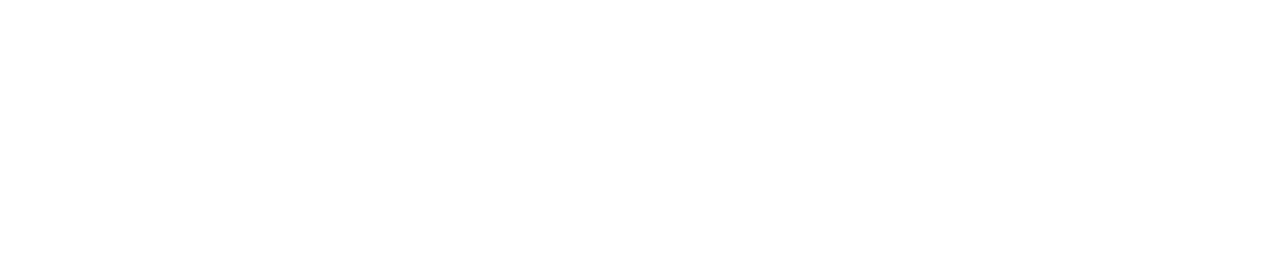
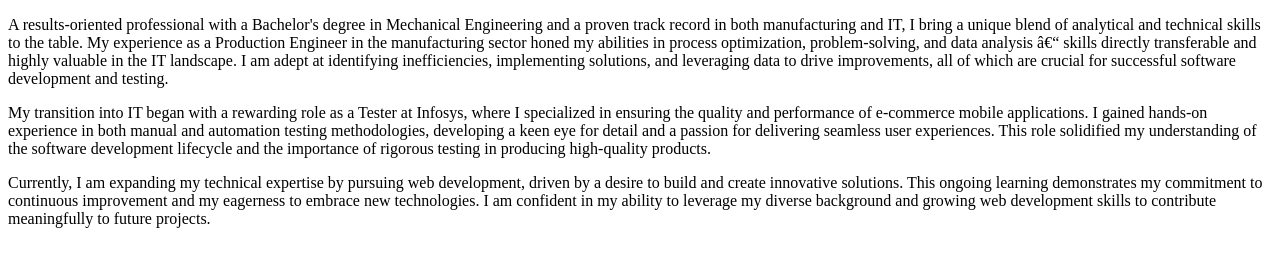
Before and after one commit to My-Work-at-git/Binesh-Protfolio, a plain HTML site: page public/aboutme.html in a window 1280 px wide. Drawn offline with Linux system fonts and the light colour scheme.

Commit message:
Adding content to the about me file

```diff
--- a/public/aboutme.html
+++ b/public/aboutme.html
@@ -4,4 +4,11 @@
         <meta charset="UFT-8">
         <title>About Binesh Protfolio</title>
     </head>
+    <body>
+        <p>A results-oriented professional with a Bachelor's degree in Mechanical Engineering and a proven track record in both manufacturing and IT, I bring a unique blend of analytical and technical skills to the table.  My experience as a Production Engineer in the manufacturing sector honed my abilities in process optimization, problem-solving, and data analysis – skills directly transferable and highly valuable in the IT landscape.  I am adept at identifying inefficiencies, implementing solutions, and leveraging data to drive improvements, all of which are crucial for successful software development and testing.</p>
+
+        <p>My transition into IT began with a rewarding role as a Tester at Infosys, where I specialized in ensuring the quality and performance of e-commerce mobile applications.  I gained hands-on experience in both manual and automation testing methodologies, developing a keen eye for detail and a passion for delivering seamless user experiences.  This role solidified my understanding of the software development lifecycle and the importance of rigorous testing in producing high-quality products.</p>
+
+        <p>Currently, I am expanding my technical expertise by pursuing web development, driven by a desire to build and create innovative solutions.  This ongoing learning demonstrates my commitment to continuous improvement and my eagerness to embrace new technologies. I am confident in my ability to leverage my diverse background and growing web development skills to contribute meaningfully to future projects.</p>
+    </body>
 </html>
```
